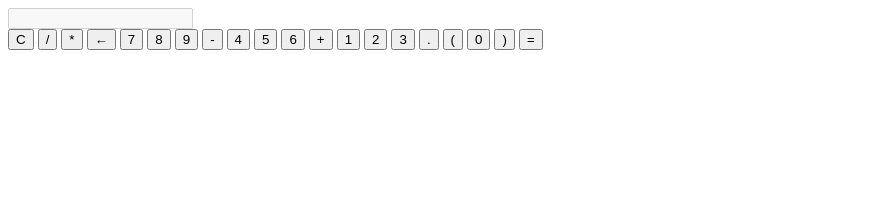
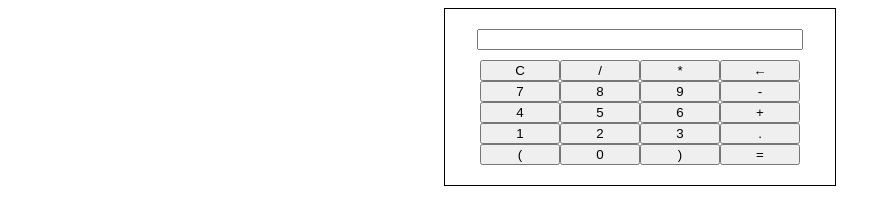
Before and after one commit to acciojob/calculator-js-2-Maijuddin, a website: page main.html in a window 1280 px wide. Shown: the whole page, without its empty margins (0-891 px from the left). Drawn offline with Linux system fonts and the light colour scheme.

Commit message:
created a submission

```diff
--- a/main.html
+++ b/main.html
@@ -1,40 +1,38 @@
 <!DOCTYPE html>
-<html>
-<head>
+<html lang="en">
+  <head>
+    <meta charset="UTF-8" />
+    <meta http-equiv="X-UA-Compatible" content="IE=edge" />
+    <meta name="viewport" content="width=device-width, initial-scale=1.0" />
+    <link rel="stylesheet" href="styles.css" />
     <title>Calculator</title>
-    <link rel="stylesheet" type="text/css" href="style.css">
-</head>
-<body>
-    <div id="calculator">
-        <input type="text" id="display" disabled>
-        <div id="buttons">
-            <button id="clear" onclick="clearDisplay()">C</button>
-			<button id="divide" onclick="addToDisplay('/')">/</button>
-			<button id="multiply" onclick="addToDisplay('*')">*</button>
-            <button id="backspace" onclick="clearOneCharacter()">&larr;</button>
-
-
-            <button id="7" onclick="addToDisplay('7')">7</button>
-            <button id="8" onclick="addToDisplay('8')">8</button>
-            <button id="9" onclick="addToDisplay('9')">9</button>
-            <button id="subtract" onclick="addToDisplay('-')">-</button>
-            <button id="4" onclick="addToDisplay('4')">4</button>
-            <button id="5" onclick="addToDisplay('5')">5</button>
-            <button id="6" onclick="addToDisplay('6')">6</button>
-            <button id="add" onclick="addToDisplay('+')">+</button>
-            <button id="1" onclick="addToDisplay('1')">1</button>
-            <button id="2" onclick="addToDisplay('2')">2</button>
-            <button id="3" onclick="addToDisplay('3')">3</button>
-			<button id="decimal" onclick="addToDisplay('.')">.</button>
-			<button id="op" onclick="addToDisplay('(')">(</button>
-			 <button id="0" onclick="addToDisplay('0')">0</button>
-			<button id="c1" onclick="addToDisplay(')')">)</button>
-            <button id="equal" onclick="calculate()">=</button>
-
-
-        </div>
+  </head>
+  <body>
+     <div class="calculator">
+    <input type="text" id="display" readonly>
+    <div class="buttons">
+      <button id="C">C</button>
+      <button id="divi">/</button>
+      <button id="*">*</button>
+      <button id="back">&larr;</button>
+      <button id="7">7</button>
+      <button id="8">8</button>
+      <button id="9">9</button>
+      <button id="-">-</button>
+      <button id="4">4</button>
+      <button id="5">5</button>
+      <button id="6">6</button>
+      <button id="plus">+</button>
+      <button id="1">1</button>
+      <button id="2">2</button>
+      <button id="3">3</button>
+      <button id=".">.</button>
+      <button id="op">(</button>
+      <button id="0">0</button>
+      <button id="cl">)</button>
+      <button id="equal">=</button>
     </div>
-
+  </div>
     <script src="script.js"></script>
-</body>
+  </body>
 </html>
--- a/script.js
+++ b/script.js
@@ -1,33 +1,33 @@
-// Add click event listeners to all buttons
-document.querySelectorAll("#calculator button").forEach(button => {
-  button.addEventListener("click", handleButtonClick);
-});
+document.addEventListener("DOMContentLoaded", function() {
+  const display = document.getElementById("display");
+  const buttons = document.querySelectorAll("button");
 
-// Function to handle button clicks
-function handleButtonClick(event) {
-  const buttonId = event.target.id;
-  const display = document.getElementById("display");
+  buttons.forEach(button => {
+    button.addEventListener("click", function() {
+      const value = button.innerText;
+      const currentDisplay = display.value;
 
-  switch (buttonId) {
-    case "C":
-      // Clear the display
+      if (value === "C") {
         display.value = "";
-      break;
-    case "back":
-      // Remove the last character from display
-      display.value = display.value.slice(0, -1);
-      break;
-    case "equal":
-      // Evaluate the expression and display the result
+      } else if (value === "&larr;") {
+        display.value = currentDisplay.slice(0, -1);
+      } else if (value === "=") {
         try {
-        display.value = eval(display.value);
+          display.value = evaluateExpression(currentDisplay);
         } catch (error) {
           display.value = "Error";
         }
-      break;
-    default:
-      // Append the button value to the display
-      display.value += buttonId;
-      break;
+      } else {
+        display.value += value;
       }
+    });
+  });
+
+  function evaluateExpression(expression) {
+    // Handle open and close brackets
+    expression = expression.replace(/op/g, "(").replace(/cl/g, ")");
+
+    // Evaluate the expression
+    return eval(expression);
   }
+});
--- a/styles.css
+++ b/styles.css
@@ -1,32 +1,21 @@
-#calculator {
-    width: 200px;
-    margin: 0 auto;
-    text-align: center;
+/*  your css code here. If applicable */
+  .calculator{
+  display: flex;
+	  flex-direction:column;
+	  gap:10px;
+  justify-content: center;
+  align-items: center;
+ padding:20px;
+  margin: auto;
+	  border:1px solid black;
+	  width:350px
+
 }
 
-#display {
-    width: 100%;
-    margin-bottom: 10px;
-    padding: 5px;
-    font-size: 18px;
-    text-align: right;
+.buttons {
+  display: grid;
+  grid-template-columns: repeat(4, 80px);
 }
-
-#buttons {
-    display: grid;
-    grid-template-columns: repeat(4, 1fr);
-    grid-gap: 0px;
+input{
+	width:318px;
 }
-
-button {
-    width: 100%;
-    padding: 10px;
-    font-size: 16px;
-	background-color:white;
-}
-button:hover{
-	color:white;
-	background-color:rgb(85,85,255);
-	border-redius:50px;
-	transform:background-color 0.3s
-}
```
Lines whose indentation alone changed are shown as unchanged.
